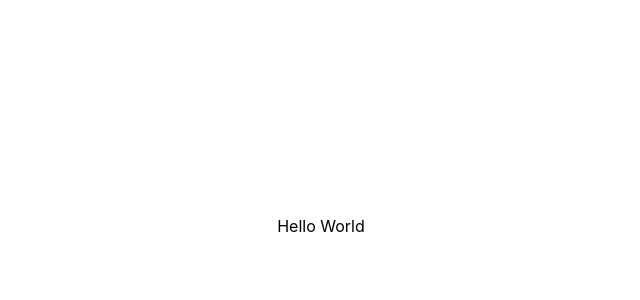
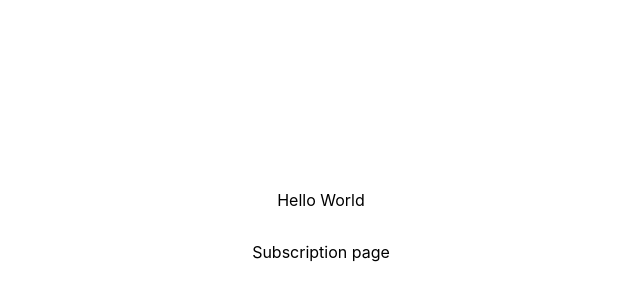
Before and after one commit to joserogeriofilho/formik-yup-material-ui-poc, a React (Create React App) app: page /subscription in a window 1280 px wide. Shown: the part 174-474 px from the top of the page, without its empty margins (319-959 px from the left). Built offline with nearby package versions, Linux system fonts and the light colour scheme.

Commit message:
Add routes and first pages

```diff
--- a/package.json
+++ b/package.json
@@ -3,13 +3,17 @@
   "version": "0.1.0",
   "private": true,
   "dependencies": {
+    "@material-ui/core": "^4.12.1",
     "@testing-library/jest-dom": "^5.14.1",
     "@testing-library/react": "^11.2.7",
     "@testing-library/user-event": "^12.8.3",
+    "formik": "^2.2.9",
     "react": "^17.0.2",
     "react-dom": "^17.0.2",
+    "react-router-dom": "^5.2.0",
     "react-scripts": "4.0.3",
-    "web-vitals": "^1.1.2"
+    "web-vitals": "^1.1.2",
+    "yup": "^0.32.9"
   },
   "scripts": {
     "start": "react-scripts start",
--- a/src/App.css
+++ b/src/App.css
@@ -5,4 +5,5 @@
   display: flex;
   align-items: center;
   justify-content: center;
+  flex-direction: column;
 }
--- a/src/App.js
+++ b/src/App.js
@@ -1,9 +1,12 @@
 import './App.css';
+import Routes from './Routes';
 
 function App() {
   return (
     <div className="App">
-      Hello World
+      <Routes>
+        <p>Hello World</p>
+      </Routes>
     </div>
   );
 }
--- /dev/null
+++ b/src/Routes.js
@@ -0,0 +1,38 @@
+import React from 'react';
+import { BrowserRouter, Redirect, Route, Switch } from 'react-router-dom';
+import Home from './components/Home';
+import Subscription from './components/Subscription';
+import Tickets from './components/Tickets';
+
+
+export default function Routes({children}) {
+  return (
+    <BrowserRouter>
+      { children }
+      <Switch>
+        <RouteWrapper path='/' exact component={Home} />
+        <RouteWrapper path='/subscription' component={Subscription} />
+        <RouteWrapper path='/tickets' component={Tickets} />
+        {/* <RouteWrapper isPrivate={false} path='/login' component={Login} />
+
+        {/* Redirects a user to a valid path in case of 404 */}
+        <Redirect to="/" />
+      </Switch>
+    </BrowserRouter>
+  );
+}
+
+function RouteWrapper({ component, isPrivate, ...rest }) {
+  const isLogged = () => false;
+  const logged = isLogged();
+
+  if (isPrivate && !logged) {
+    return <Redirect to="/login" />;
+  }
+
+  if (!isPrivate && logged) {
+    return <Redirect to="/" />
+  }
+
+  return <Route {...rest} component={component} />;
+}
--- /dev/null
+++ b/src/components/Home.js
@@ -0,0 +1,5 @@
+export default function Home() {
+  return (
+    <p>Home page</p>
+  );
+}
--- /dev/null
+++ b/src/components/Subscription.js
@@ -0,0 +1,5 @@
+export default function Subscription() {
+  return (
+    <p>Subscription page</p>
+  );
+}
--- /dev/null
+++ b/src/components/Tickets.js
@@ -0,0 +1,5 @@
+export default function Tickets() {
+  return (
+    <p>Tickets page</p>
+  );
+}
```
Also changed, not shown: 1 other file (tests, documents, lock files or other folders).
